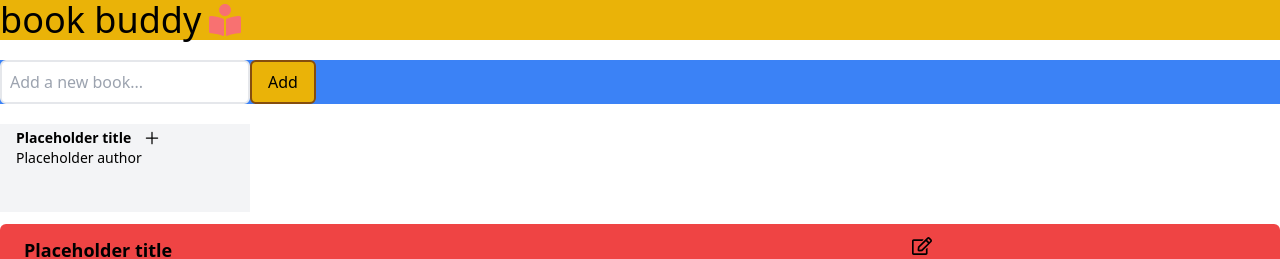
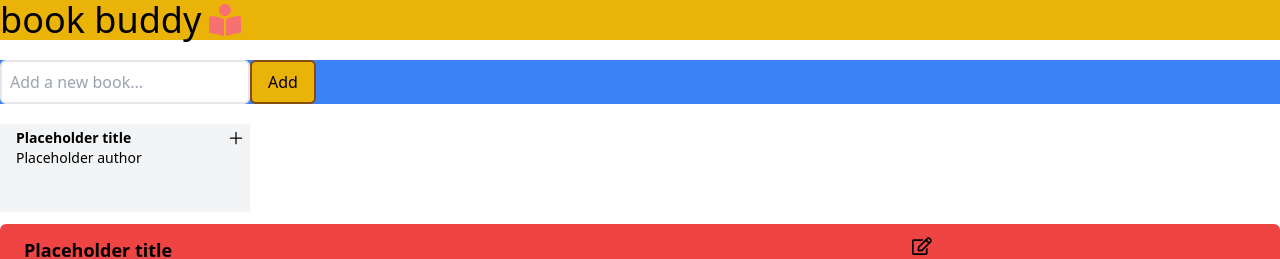
Before and after one commit to codeFromCO/BookBuddy, a React app: page / in a window 1280 px wide. Shown: the top 259 px of the page. Built offline with nearby package versions, Linux system fonts and the light colour scheme.

Commit message:
for search card push + to far right

```diff
--- a/src/components/BookCardSearch.jsx
+++ b/src/components/BookCardSearch.jsx
@@ -1,16 +1,19 @@
 import React from 'react';
-import { IoAddOutline } from "react-icons/io5";
+import { IoAddOutline } from 'react-icons/io5';
 
 const BookCardSearch = (props) => {
   return (
     <div className='bg-gray-100 p-1 w-inputSearchWidth flex'>
-      <div className='flex'>
-        <img className='h-20' src={props.src}></img>
-        <div className='flex-column justify-between pl-3'>
+      <img className='h-20' src={props.src}></img>
+      <div className='flex-column pl-3 w-full'>
+        <div className='flex justify-between'>
           <h2 className='font-bold text-sm'>{props.title}</h2>
-          <h3 className='text-sm mb-2'>{props.author}</h3>
+          <IoAddOutline
+            className='size-5 hover:cursor-pointer'
+            onClick={props.onClick}
+          />
         </div>
-        <IoAddOutline className='size-5 hover:cursor-pointer' onClick={props.onClick}/>
+        <h3 className='text-sm mb-2'>{props.author}</h3>
       </div>
     </div>
   );
```
